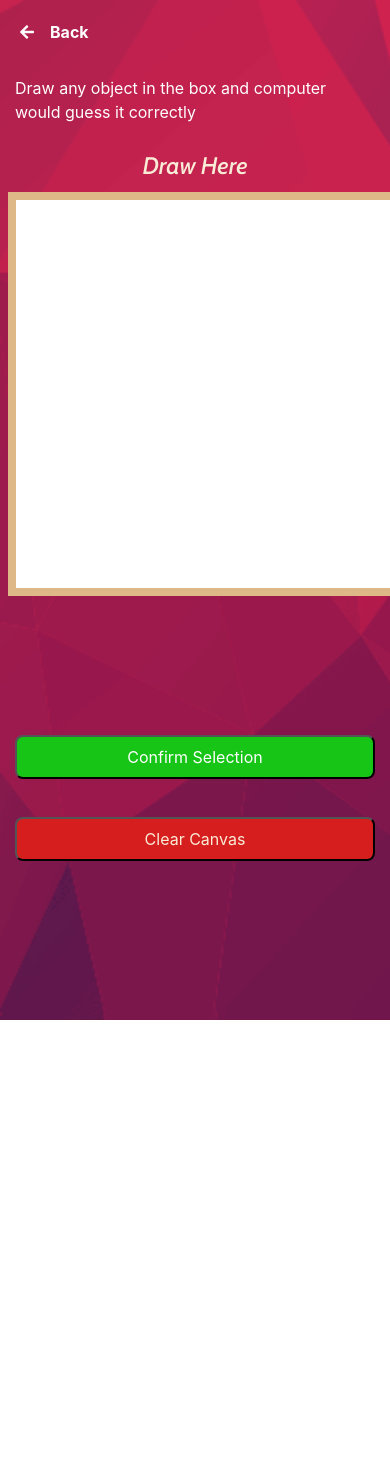
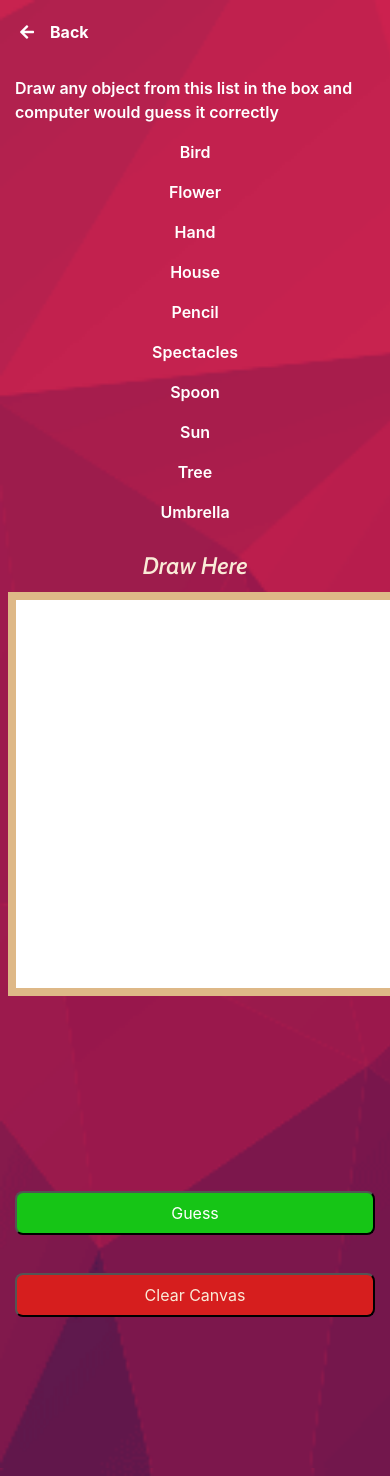
Before and after one commit to Adityaupadhye/quick-draw-recogniser, an Angular app: page /play in a window 390 px wide. Shown: the top 1476 px of the page. Before the commit the page ends 1020 px from the top, so only its background shows below. Built offline with nearby package versions, Linux system fonts and the light colour scheme.

Commit message:
added server url and called server.. final changes

```diff
--- a/src/app/play/play.component.css
+++ b/src/app/play/play.component.css
@@ -33,3 +33,15 @@
     font-size: x-large;
     font-family: 'Cabin', sans-serif;
 }
+
+.list{
+    color: white;
+    font-weight: 600;
+
+}
+
+.list:hover{
+    background-color: antiquewhite;
+    color: black;
+    border-radius: 8px;
+}
--- a/src/app/play/play.component.html
+++ b/src/app/play/play.component.html
@@ -8,7 +8,12 @@
     <div class="container-fluid">
         <div class="row my-2">
             <div class="col-md-3">
-                <p style="margin-top: 20px; color: white;">Draw any object in the box and computer would guess it correctly</p>
+                <p style="margin-top: 20px; color: white; font-weight: 600;">
+                    Draw any object from this list in the box and computer would guess it correctly
+                </p>
+                <div class="text-center list" *ngFor="let name of classes">
+                    <p>{{name}}</p>
+                </div>
             </div>
             <div class="col-md-6 p-2">
                 <p class="draw-here mb-2">Draw Here</p>
@@ -16,11 +21,16 @@
                     <canvas class="draw" #mycanvas></canvas>
                 </div>      -->
                 <app-my-canvas (send)="view($event)" (sendw)="getW($event)" (sendw)="getH($event)" (sendImg)="getImg($event)"></app-my-canvas>
+                <div class="row mt-5">
+                    <div class="col-md-12 draw-here">
+                        <h4>{{result}} </h4>
+                    </div>
+                </div>
             </div>
             <div class="col-md-3">
                 <div class="row">
                     <div class="col">
-                        <button type="button" class="p-2 btn-confirm" type="submit" (click)="save()">Confirm Selection</button>
+                        <button type="button" class="p-2 btn-confirm" type="submit" (click)="save()">Guess</button>
                     </div>
                 </div>
                 <div class="row">
--- a/src/app/play/play.component.ts
+++ b/src/app/play/play.component.ts
@@ -15,6 +15,9 @@ export class PlayComponent implements OnInit, AfterViewInit {
   height:number=0
   width:number=0
   context?:CanvasRenderingContext2D
+  result=''
+  imgurl=""
+  classes = ['Bird', 'Flower', 'Hand', 'House', 'Pencil', 'Spectacles', 'Spoon', 'Sun', 'Tree', 'Umbrella']
 
   ngOnInit(): void {
 
@@ -47,10 +50,12 @@ export class PlayComponent implements OnInit, AfterViewInit {
     console.log("cls clicked");
 
     this.context?.clearRect(0,0,this.width, this.height);
+    this.result = ''
   }
 
   getImg(imgUri:string){
     console.log('save in play');
+    this.imgurl=imgUri;
     console.log(imgUri);
   }
 
@@ -58,12 +63,24 @@ export class PlayComponent implements OnInit, AfterViewInit {
     console.log('yes');
     var snd = new Audio('./assets/juntos607.mp3');
 
-    this.http.get('https://projects.upadhyeclass.com/api/test',{responseType: 'text'})
-      .subscribe((res:any)=>{
-        console.log('result=',res);
-        snd.play();
-        alert(res);
-      })
+    // this.http.get(environment.SERVER_URL+'/api/test' ,{responseType: 'text'})
+    //   .subscribe((res:any)=>{
+    //     console.log('result=',res);
+    //     snd.play();
+    //     alert(res);
+    //   })
+
+    console.log('image=', this.imgurl);
+    this.http.post(
+      environment.SERVER_URL+'/api/result',
+      {'url': this.imgurl},
+      {responseType: 'text'}
+    ).subscribe((res: any)=>{
+      console.log('result= ',res);
+      this.result ='You have drawn ' + res;
+      snd.play();
+    })
+
 
   }
 
--- a/src/environments/environment.prod.ts
+++ b/src/environments/environment.prod.ts
@@ -1,4 +1,4 @@
 export const environment = {
   production: true,
-  SERVER_URL : "http://127.0.0.1:5000"
+  SERVER_URL : 'https://projects.upadhyeclass.com'
 };
--- a/src/environments/environment.ts
+++ b/src/environments/environment.ts
@@ -4,7 +4,7 @@
 
 export const environment = {
   production: false,
-  SERVER_URL : 'http://127.0.0.1:5000'
+  SERVER_URL : 'https://projects.upadhyeclass.com'
 };
 
 /*
```
Also changed, not shown: src/app/create/create.component.css (line endings or trailing spaces).
